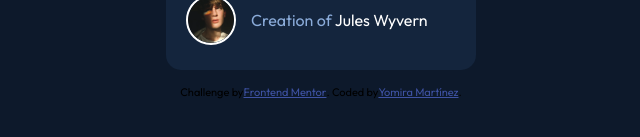
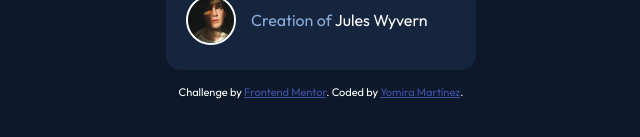
Before and after one commit to yomidev/Card-Componente-NFT, a plain HTML site: page index.html in a window 1280 px wide. Shown: the part 545-682 px from the top of the page, without its empty margins (319-959 px from the left). Drawn offline with Linux system fonts and the light colour scheme.

Commit message:
Mejoras en estilos

```diff
--- a/css/style.css
+++ b/css/style.css
@@ -9,11 +9,14 @@
 
 body{
     background-color: hsl(217, 54%, 11%);
+    padding: 50px 30px;
+}
+
+main{
     display: flex;
-    flex-direction: column;
     justify-content: center;
     align-items: center;
-    padding: 50px 30px;
+    flex-direction: column;
 }
 
 section{
@@ -137,8 +140,8 @@ footer > p > span:hover{
 .attribution {
     font-size: 11px;
     text-align: center;
-    display: flex;
     padding-top: 15px;
+    color: #ffffff;
 
 }
 .attribution a {
--- a/index.html
+++ b/index.html
@@ -9,17 +9,18 @@
     <title>NFT preview card</title>
 </head>
 <body>
+    <main>
         <section>
             <figure>
                 <div class="eye">
                     <img src="img/icon-view.svg" alt="">
                 </div>
                 <img src="img/image-equilibrium.jpg" alt="Equilibrium">
-        </figure>
                 <figcaption>
                     <h1>Equilibrium #3429</h1>
                     Our Equilibrium collection promotes <br>balace and calm.
                 </figcaption>
+            </figure>
             <div class="caracters">
                 <div class="eth">
                     <img src="img/icon-ethereum.svg" alt="icon-ethereum">
@@ -36,8 +37,9 @@
             </footer>
         </section>
         <div class="attribution">
-        Challenge by <a href="https://www.frontendmentor.io?ref=challenge" target="_blank">Frontend Mentor</a>.
-        Coded by <a href="https://github.com/yomidev" target="_blank">Yomira Martínez</a>.
+            Challenge by <a href="https://www.frontendmentor.io?ref=challenge" target="_blank"> Frontend Mentor</a>.
+            Coded by <a href="https://github.com/yomidev" target="_blank"> Yomira Martínez</a>.
         </div>
+    </main>
 </body>
 </html>
```
Lines whose indentation alone changed are shown as unchanged.
